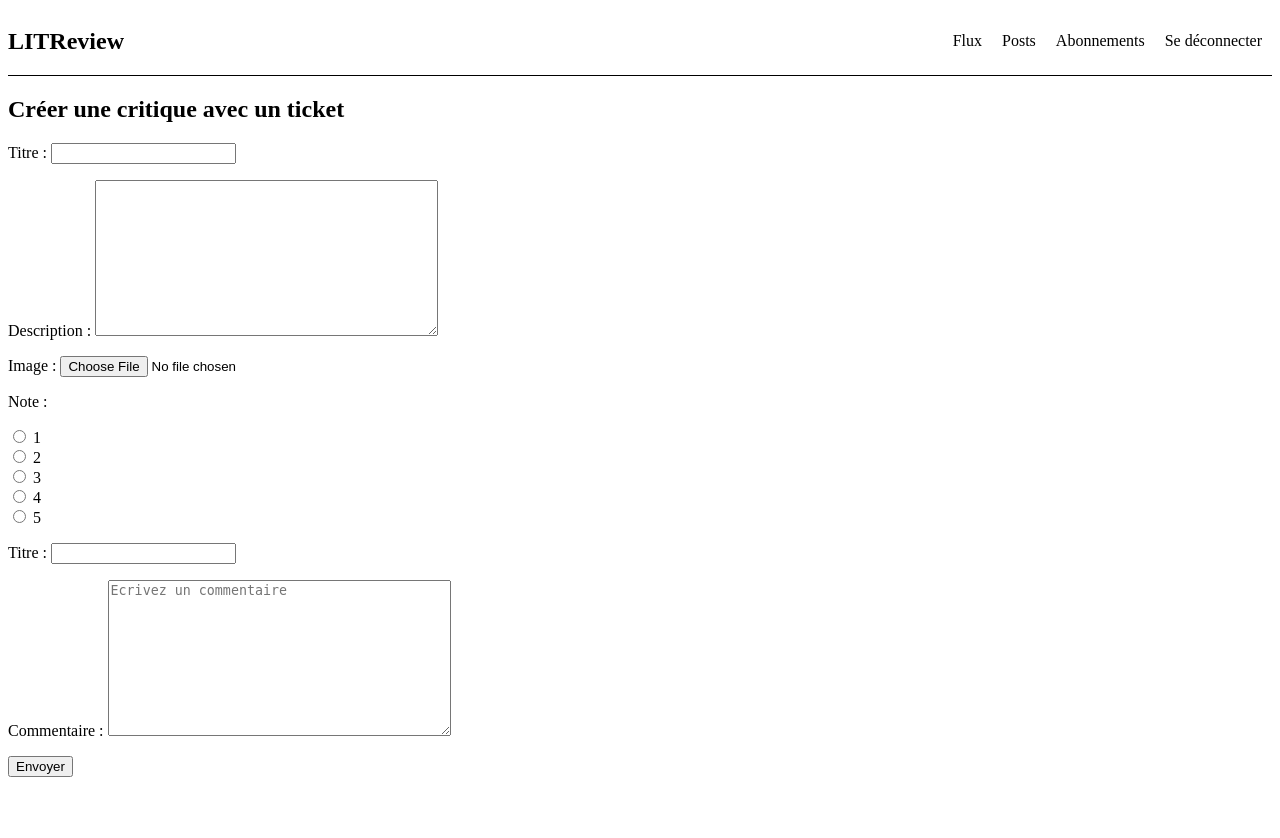
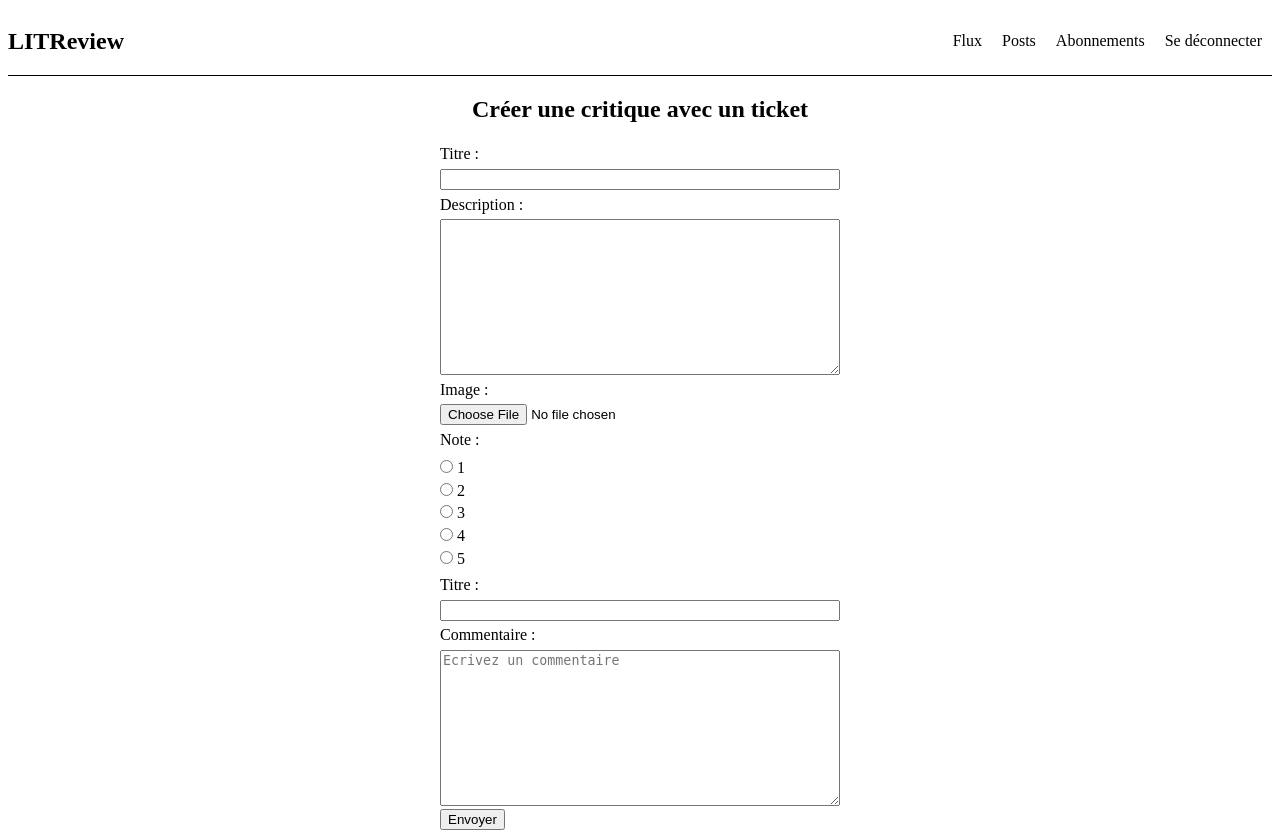
Before and after one commit to lisa367/OPC-Projet_9, a Django app: page /reviews/create-review-and-ticket/ in a window 1280 px wide. Before the commit the page ends 777 px from the top, so only its background shows below. Run offline with Django 4.2, Linux system fonts and the light colour scheme.

Commit message:
modified templates

```diff
--- a/src/lit_reviews/templates/lit_reviews/homepage.html
+++ b/src/lit_reviews/templates/lit_reviews/homepage.html
@@ -3,7 +3,7 @@
 {% get_media_prefix as MEDIA_PREFIX %}
 
 {% block content %}
-<div class="page-content">
+<div class="page-content flux">
     <div class="new-objects">
         <button>
             <a href="{% url 'tickets_app:create-ticket' %}">Demander une critique</a>
--- a/src/lit_reviews/templates/lit_reviews/posts.html
+++ b/src/lit_reviews/templates/lit_reviews/posts.html
@@ -1,7 +1,10 @@
 {% extends 'lit_reviews/base.html' %}
 
+
 {% block h2%}
-Vos Posts
+<div class="page-content">
+    Vos Posts
+</div>
 {% endblock %}
 
 {% block content%}
--- a/src/reviews_app/templates/reviews_app/create_review_ticket.html
+++ b/src/reviews_app/templates/reviews_app/create_review_ticket.html
@@ -1,16 +1,26 @@
 {% extends 'lit_reviews/base.html' %}
 
+
 {% block h2 %}
-Créer une critique avec un ticket
+<div class="page-content">
+    Créer une critique avec un ticket
+</div>
+
 {% endblock %}
 
 {% block content %}
+<div class="page-content">
+    <form action="" method="POST" enctype="multipart/form-data">
+        {% csrf_token %}
+        <div class="form-ticket">
+            {{ form_ticket.as_table }}
+        </div>
 
-<form action="" method="POST" enctype="multipart/form-data">
-    {% csrf_token %}
-    {{ form_ticket.as_p }}
-    {{ form_review.as_p }}
-    <input type="submit" value="Envoyer">
-</form>
+        <div class="form-review">
+            {{ form_review.as_table }}
+        </div>
 
+        <input type="submit" value="Envoyer">
+    </form>
+</div>
 {% endblock %}
--- a/src/static/css/style.css
+++ b/src/static/css/style.css
@@ -55,17 +55,19 @@ a:visited {
 }
 
 .flux {
-    border: 0px solid white;
+    /* border: 0px solid white; */
+    min-width: 30rem;
 }
 
 .ticket,
 .original-ticket {
     border: 2px solid black;
-    min-width: 20rem;
+    min-width: 25rem;
     min-height: 15rem;
     max-width: 35rem;
     max-height: 25rem;
     margin-bottom: 0.7rem;
+
 }
 
 .review {
@@ -90,7 +92,7 @@ a:visited {
 }
 
 .page-content {
-    /* border: 1px solid red; */
+    /* border: 1px solid blue; */
     width: 100%;
     display: flex;
     flex-direction: column;
@@ -101,7 +103,8 @@ a:visited {
 
 /*            posts.html              */
 
-.posts, .tickets {
+.posts,
+.tickets {
     /*border: 1px solid blue;*/
     width: 39%;
 }
@@ -149,10 +152,18 @@ table {
 
 /*            reviews_app/create_review_ticket.html              */
 
-.form-ticket {
-    border: 1px solid black;
+.form-ticket,
+.form-review {
+    /* border: 1px solid black; */
+    /* border: 1px solid red; */
+    display: flex;
+    flex-direction: column;
+    justify-content: center;
+    min-width: 25rem;
+    max-width: 35rem;
 }
 
-.form-review {
-    border: 1px solid black;
+.form-ticket *,
+.form-review * {
+    margin: 0.7% 0;
 }
```
Also changed, not shown: src/reviews_app/templates/reviews_app/create_review.html (+11 -2 lines), src/reviews_app/templates/reviews_app/delete_review.html (+16 -6 lines), src/reviews_app/templates/reviews_app/update_review.html (+16 -6 lines), src/tickets_app/templates/tickets_app/create_ticket.html (+15 -6 lines), src/tickets_app/templates/tickets_app/delete_ticket.html (+16 -6 lines), src/tickets_app/templates/tickets_app/update_ticket.html (+16 -6 lines).
